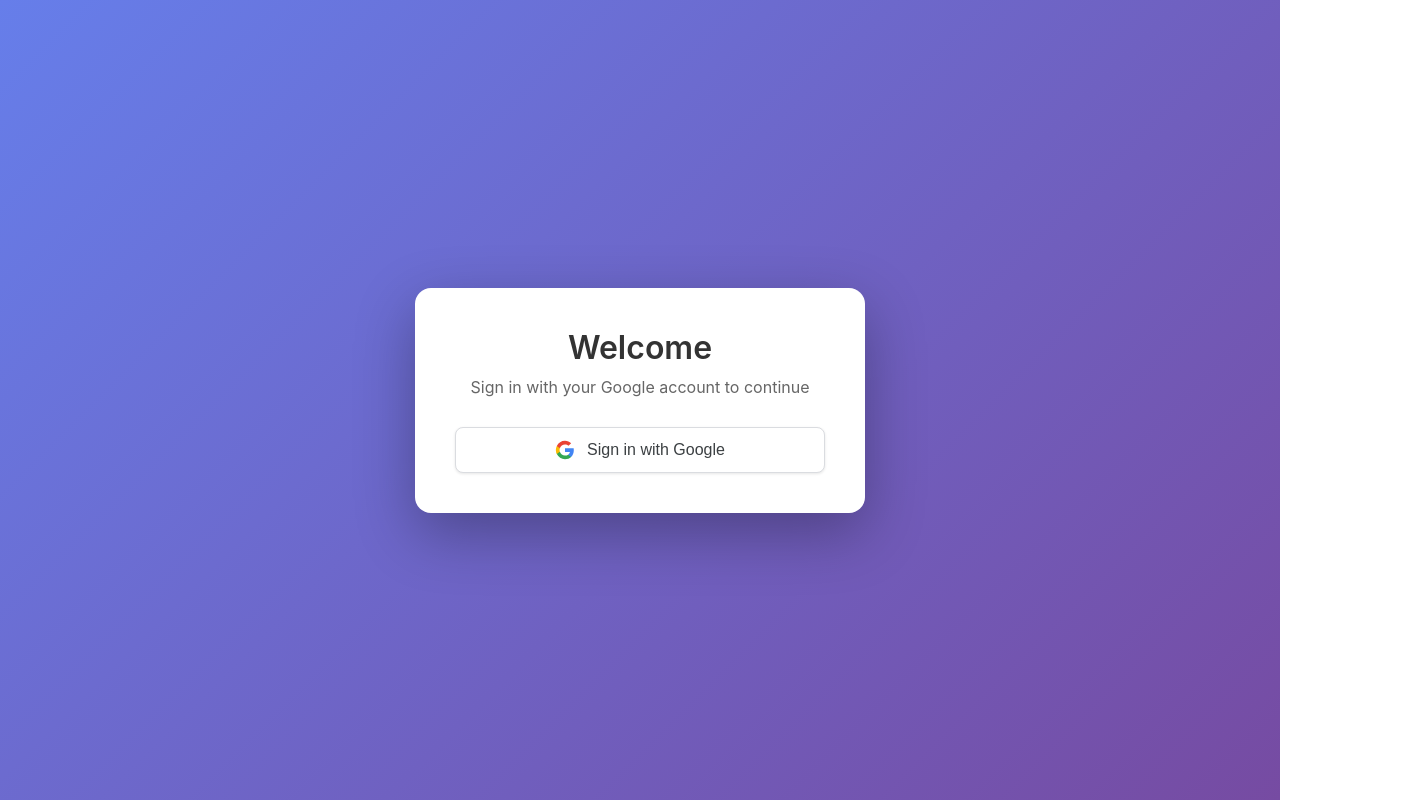
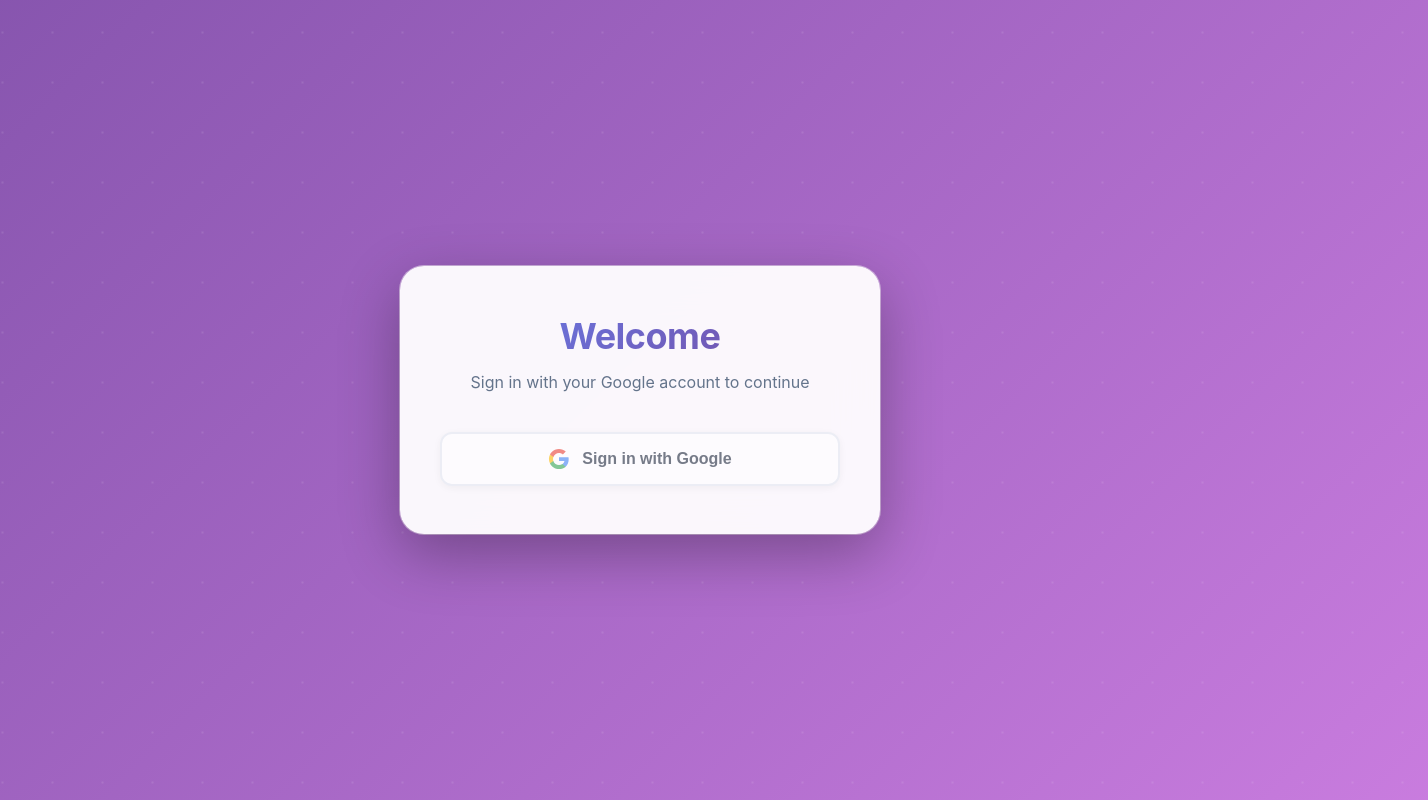
Before and after one commit to aphman-coder/google-oauth-01, a website: page index.html in a window 1280 px wide. Shown: the top 800 px of the page, 1428 px wide, since content can reach past the window. Drawn offline with Linux system fonts and the light colour scheme.

Commit message:
Improve UI design with modern styling and animations

```diff
--- a/index.html
+++ b/index.html
@@ -13,14 +13,14 @@
             <p>Sign in with your Google account to continue</p>
 
             <div id="login-section">
-                <button id="google-signin-btn" class="google-btn">
+                <button id="google-signin-btn" class="google-btn" disabled>
                     <svg class="google-icon" viewBox="0 0 24 24">
                         <path fill="#4285F4" d="M22.56 12.25c0-.78-.07-1.53-.2-2.25H12v4.26h5.92c-.26 1.37-1.04 2.53-2.21 3.31v2.77h3.57c2.08-1.92 3.28-4.74 3.28-8.09z"/>
                         <path fill="#34A853" d="M12 23c2.97 0 5.46-.98 7.28-2.66l-3.57-2.77c-.98.66-2.23 1.06-3.71 1.06-2.86 0-5.29-1.93-6.16-4.53H2.18v2.84C3.99 20.53 7.7 23 12 23z"/>
                         <path fill="#FBBC05" d="M5.84 14.09c-.22-.66-.35-1.36-.35-2.09s.13-1.43.35-2.09V7.07H2.18C1.43 8.55 1 10.22 1 12s.43 3.45 1.18 4.93l2.85-2.22.81-.62z"/>
                         <path fill="#EA4335" d="M12 5.38c1.62 0 3.06.56 4.21 1.64l3.15-3.15C17.45 2.09 14.97 1 12 1 7.7 1 3.99 3.47 2.18 7.07l3.66 2.84c.87-2.6 3.3-4.53 6.16-4.53z"/>
                     </svg>
-                    Sign in with Google
+                    <span>Sign in with Google</span>
                 </button>
             </div>
 
--- a/styles.css
+++ b/styles.css
@@ -5,113 +5,259 @@
 }
 
 body {
-    font-family: -apple-system, BlinkMacSystemFont, 'Segoe UI', Roboto, Oxygen, Ubuntu, Cantarell, sans-serif;
-    background: linear-gradient(135deg, #667eea 0%, #764ba2 100%);
+    font-family: -apple-system, BlinkMacSystemFont, 'Segoe UI', Roboto, 'Helvetica Neue', Arial, sans-serif;
+    background: linear-gradient(135deg, #667eea 0%, #764ba2 50%, #f093fb 100%);
+    background-size: 400% 400%;
+    animation: gradientShift 15s ease infinite;
     min-height: 100vh;
     display: flex;
     align-items: center;
     justify-content: center;
     padding: 20px;
+    position: relative;
+    overflow: hidden;
+}
+
+body::before {
+    content: '';
+    position: absolute;
+    top: -50%;
+    left: -50%;
+    width: 200%;
+    height: 200%;
+    background: radial-gradient(circle, rgba(255, 255, 255, 0.1) 1px, transparent 1px);
+    background-size: 50px 50px;
+    animation: float 20s linear infinite;
+    pointer-events: none;
+}
+
+@keyframes gradientShift {
+    0% { background-position: 0% 50%; }
+    50% { background-position: 100% 50%; }
+    100% { background-position: 0% 50%; }
+}
+
+@keyframes float {
+    0% { transform: translate(0, 0) rotate(0deg); }
+    100% { transform: translate(-50px, -50px) rotate(360deg); }
 }
 
 .container {
     width: 100%;
-    max-width: 450px;
+    max-width: 480px;
+    position: relative;
+    z-index: 1;
+    animation: fadeInUp 0.6s ease-out;
+}
+
+@keyframes fadeInUp {
+    from {
+        opacity: 0;
+        transform: translateY(30px);
+    }
+    to {
+        opacity: 1;
+        transform: translateY(0);
+    }
 }
 
 .login-card {
-    background: white;
-    border-radius: 16px;
-    padding: 40px;
-    box-shadow: 0 20px 60px rgba(0, 0, 0, 0.3);
+    background: rgba(255, 255, 255, 0.95);
+    backdrop-filter: blur(20px);
+    border-radius: 24px;
+    padding: 48px 40px;
+    box-shadow: 0 20px 60px rgba(0, 0, 0, 0.3), 0 0 0 1px rgba(255, 255, 255, 0.5);
     text-align: center;
+    transition: transform 0.3s ease, box-shadow 0.3s ease;
+}
+
+.login-card:hover {
+    transform: translateY(-5px);
+    box-shadow: 0 25px 70px rgba(0, 0, 0, 0.35), 0 0 0 1px rgba(255, 255, 255, 0.5);
 }
 
 h1 {
-    color: #333;
-    margin-bottom: 10px;
-    font-size: 32px;
-    font-weight: 600;
+    background: linear-gradient(135deg, #667eea 0%, #764ba2 100%);
+    -webkit-background-clip: text;
+    -webkit-text-fill-color: transparent;
+    background-clip: text;
+    margin-bottom: 12px;
+    font-size: 36px;
+    font-weight: 700;
+    letter-spacing: -0.5px;
 }
 
 p {
-    color: #666;
-    margin-bottom: 30px;
+    color: #64748b;
+    margin-bottom: 36px;
     font-size: 16px;
+    line-height: 1.6;
 }
 
 .google-btn {
     width: 100%;
-    padding: 12px 24px;
+    padding: 14px 24px;
     background: white;
-    border: 1px solid #dadce0;
-    border-radius: 8px;
+    border: 2px solid #e2e8f0;
+    border-radius: 12px;
     font-size: 16px;
-    font-weight: 500;
-    color: #3c4043;
+    font-weight: 600;
+    color: #1e293b;
     cursor: pointer;
     display: flex;
     align-items: center;
     justify-content: center;
     gap: 12px;
-    transition: all 0.2s ease;
-    box-shadow: 0 1px 3px rgba(0, 0, 0, 0.1);
+    transition: all 0.3s cubic-bezier(0.4, 0, 0.2, 1);
+    box-shadow: 0 2px 8px rgba(0, 0, 0, 0.08);
+    position: relative;
+    overflow: hidden;
+}
+
+.google-btn::before {
+    content: '';
+    position: absolute;
+    top: 50%;
+    left: 50%;
+    width: 0;
+    height: 0;
+    border-radius: 50%;
+    background: rgba(102, 126, 234, 0.1);
+    transform: translate(-50%, -50%);
+    transition: width 0.6s, height 0.6s;
+}
+
+.google-btn:hover::before {
+    width: 300px;
+    height: 300px;
 }
 
 .google-btn:hover {
-    background: #f8f9fa;
-    box-shadow: 0 2px 6px rgba(0, 0, 0, 0.15);
+    background: #f8fafc;
+    border-color: #667eea;
+    box-shadow: 0 4px 16px rgba(102, 126, 234, 0.2);
+    transform: translateY(-2px);
 }
 
 .google-btn:active {
-    background: #f1f3f4;
+    transform: translateY(0);
+    box-shadow: 0 2px 8px rgba(0, 0, 0, 0.1);
+}
+
+.google-btn:disabled {
+    opacity: 0.6;
+    cursor: not-allowed;
+    transform: none;
 }
 
 .google-icon {
-    width: 20px;
-    height: 20px;
+    width: 22px;
+    height: 22px;
+    position: relative;
+    z-index: 1;
+    flex-shrink: 0;
+}
+
+.google-btn span {
+    position: relative;
+    z-index: 1;
 }
 
 .user-info {
-    margin-bottom: 30px;
+    margin-bottom: 32px;
+    animation: fadeIn 0.5s ease-out;
+}
+
+@keyframes fadeIn {
+    from { opacity: 0; }
+    to { opacity: 1; }
 }
 
 .avatar {
-    width: 80px;
-    height: 80px;
+    width: 100px;
+    height: 100px;
     border-radius: 50%;
-    margin-bottom: 16px;
-    border: 3px solid #667eea;
+    margin-bottom: 20px;
+    border: 4px solid #667eea;
+    box-shadow: 0 8px 24px rgba(102, 126, 234, 0.3);
+    object-fit: cover;
+    animation: scaleIn 0.5s cubic-bezier(0.34, 1.56, 0.64, 1);
+}
+
+@keyframes scaleIn {
+    from {
+        transform: scale(0);
+        opacity: 0;
+    }
+    to {
+        transform: scale(1);
+        opacity: 1;
+    }
 }
 
 #user-name {
-    color: #333;
+    background: linear-gradient(135deg, #667eea 0%, #764ba2 100%);
+    -webkit-background-clip: text;
+    -webkit-text-fill-color: transparent;
+    background-clip: text;
     margin-bottom: 8px;
-    font-size: 24px;
+    font-size: 28px;
+    font-weight: 700;
+    letter-spacing: -0.5px;
 }
 
 #user-email {
-    color: #666;
-    font-size: 14px;
+    color: #64748b;
+    font-size: 15px;
+    font-weight: 500;
 }
 
 .signout-btn {
     width: 100%;
-    padding: 12px 24px;
-    background: #dc3545;
+    padding: 14px 24px;
+    background: linear-gradient(135deg, #ef4444 0%, #dc2626 100%);
     color: white;
     border: none;
-    border-radius: 8px;
+    border-radius: 12px;
     font-size: 16px;
-    font-weight: 500;
+    font-weight: 600;
     cursor: pointer;
-    transition: background 0.2s ease;
+    transition: all 0.3s cubic-bezier(0.4, 0, 0.2, 1);
+    box-shadow: 0 4px 12px rgba(239, 68, 68, 0.3);
 }
 
 .signout-btn:hover {
-    background: #c82333;
+    background: linear-gradient(135deg, #dc2626 0%, #b91c1c 100%);
+    box-shadow: 0 6px 20px rgba(239, 68, 68, 0.4);
+    transform: translateY(-2px);
+}
+
+.signout-btn:active {
+    transform: translateY(0);
+    box-shadow: 0 2px 8px rgba(239, 68, 68, 0.3);
 }
 
 .hidden {
     display: none;
 }
+
+/* Responsive design */
+@media (max-width: 480px) {
+    .login-card {
+        padding: 36px 28px;
+        border-radius: 20px;
+    }
+
+    h1 {
+        font-size: 30px;
+    }
+
+    #user-name {
+        font-size: 24px;
+    }
+
+    .avatar {
+        width: 80px;
+        height: 80px;
+    }
+}
```
